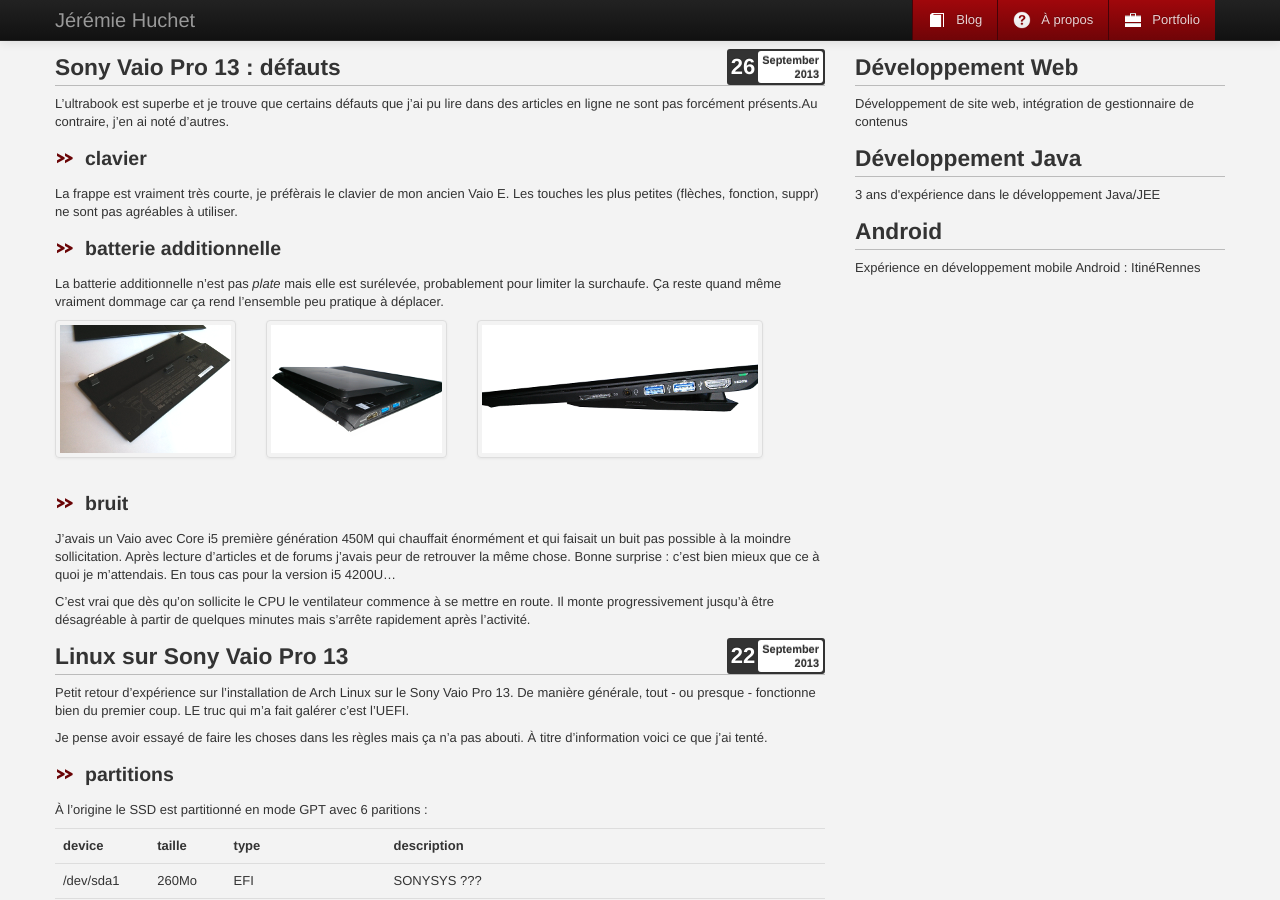
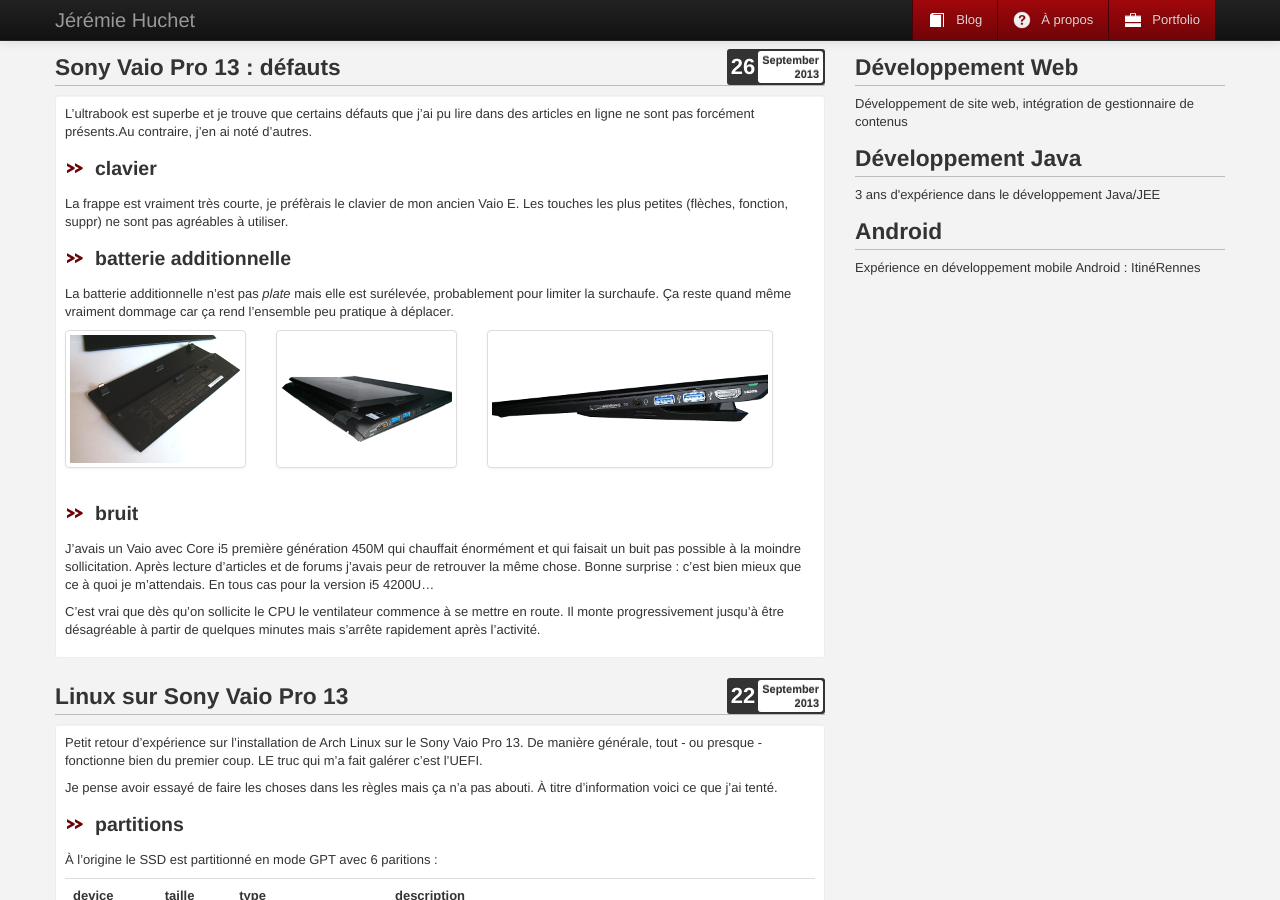
Before and after one commit to jeremiehuchet/jeremiehuchet.github.io, a Jekyll site: the page built from index.html, in a window 1280 px wide and 900 px high. Built offline with Jekyll 4.4.1, drawn with Linux system fonts in a browser that asks for light colours.

Commit message:
update blog and posts page style

```diff
--- a/_layouts/post.html
+++ b/_layouts/post.html
@@ -16,7 +16,9 @@
           </span>
         </div>
         <h2>{{ page.title }}</h2>
-        {{ content }}
+        <div class="well">
+          {{ content }}
+        </div>
       </article>
     </section>
   </div>
--- a/index.html
+++ b/index.html
@@ -20,7 +20,9 @@
         </span>
       </div>
       <h2><a href="{{ post.url }}">{{ post.title }}</a></h2>
-      {{ post.content }}
+      <div class="well well-small">
+        {{ post.content }}
+      </div>
     </article>
 
       {% endif %}
```
